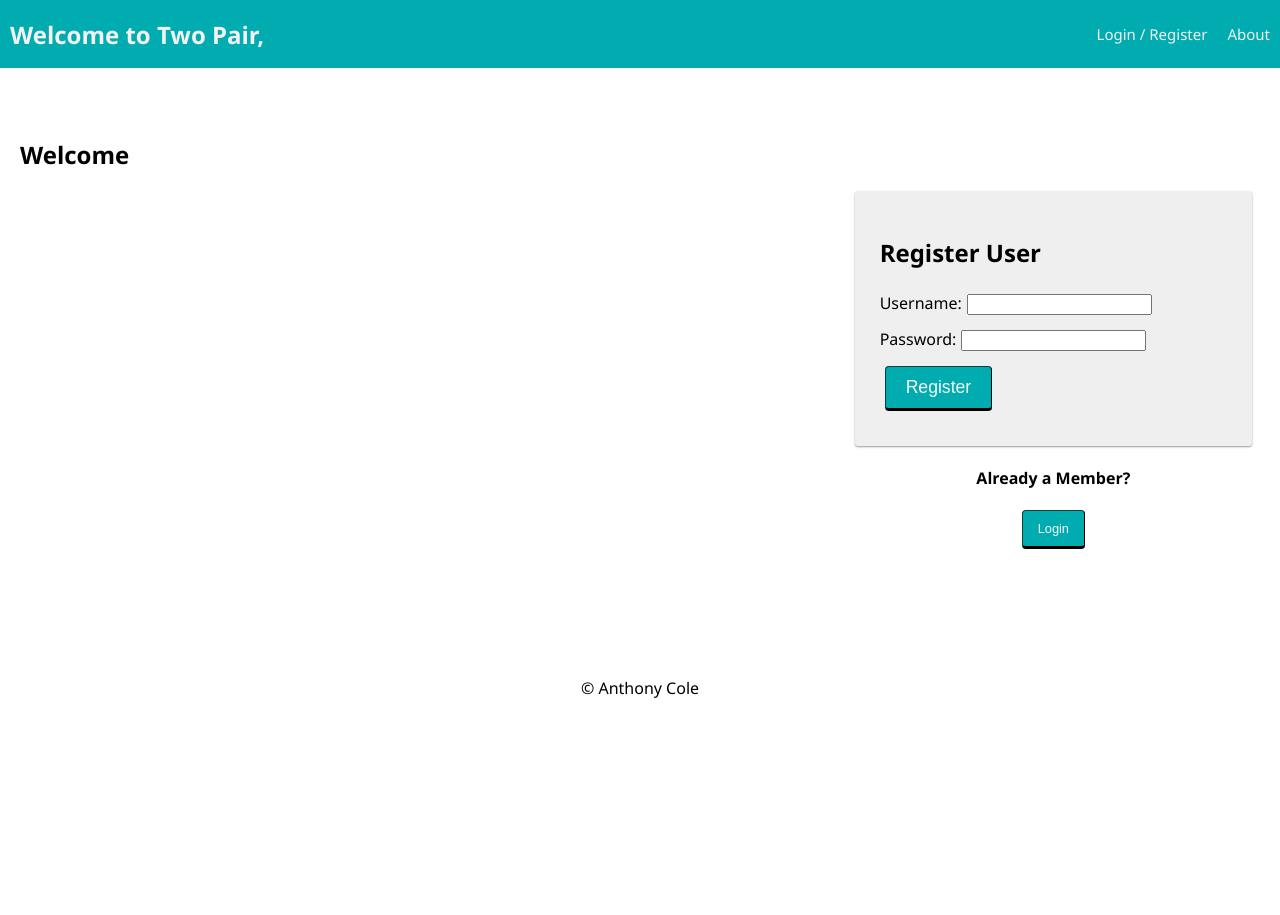
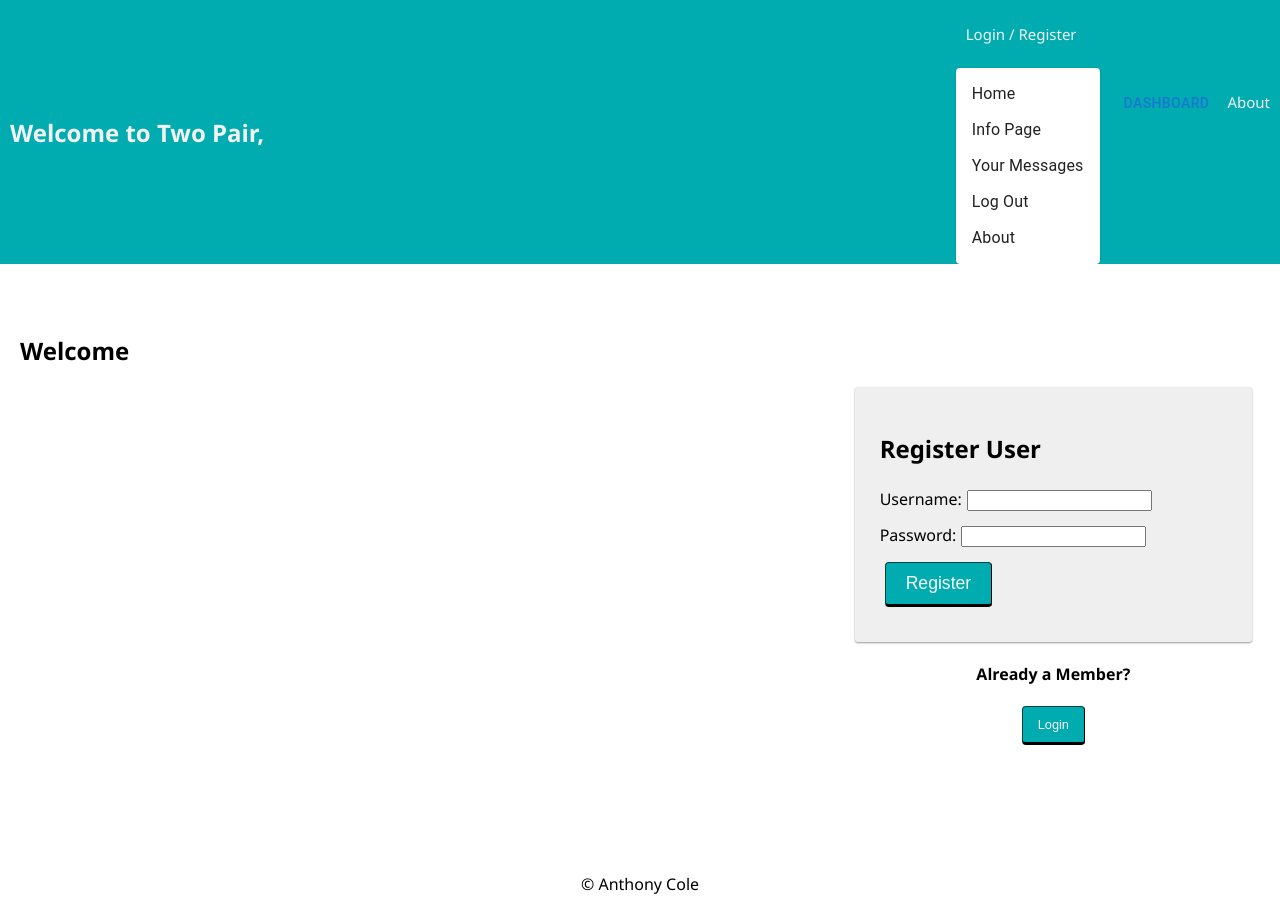
Before and after one commit to phraunc/solo-project, a React (Create React App) app: page /message#/home in a window 1280 px wide. Before the commit the page ends 800 px from the top, so only its background shows below. Built offline with nearby package versions, Linux system fonts and the light colour scheme; no server answers.

Commit message:
working onn condencing my menu items into a link that pops down using material UI.

```diff
--- a/src/components/MessagePage/Message.jsx
+++ b/src/components/MessagePage/Message.jsx
@@ -4,12 +4,7 @@ import { useSelector } from "react-redux";
 import { useDispatch } from "react-redux";
 import { useHistory } from "react-router-dom";
 import EditMessage from "../EditMessage/EditMessage";
-import {
-  AccordionActions,
-  AccordionSummary,
-  Button,
-  Tooltip,
-} from "@mui/material";
+import { AccordionActions, Button, Tooltip } from "@mui/material";
 import DeleteIcon from "@mui/icons-material/Delete";
 import Box from "@mui/material/Box";
 import Fab from "@mui/material/Fab";
@@ -33,6 +28,25 @@ const Accordion = styled((props) => (
   },
   "&:before": {
     display: "none",
+  },
+}));
+
+const AccordionSummary = styled((props) => (
+  <MuiAccordionSummary
+    expandIcon={<ArrowForwardIosSharpIcon sx={{ fontSize: "0.9rem" }} />}
+    {...props}
+  />
+))(({ theme }) => ({
+  backgroundColor:
+    theme.palette.mode === "dark"
+      ? "rgba(255, 255, 255, .05)"
+      : "rgba(0, 0, 0, .03)",
+  flexDirection: "row-reverse",
+  "& .MuiAccordionSummary-expandIconWrapper.Mui-expanded": {
+    transform: "rotate(90deg)",
+  },
+  "& .MuiAccordionSummary-content": {
+    marginLeft: theme.spacing(1),
   },
 }));
 
@@ -127,6 +141,8 @@ function MessagePage() {
                 return (
                   <div key={item.id}>
                     <p>
+                      <Accordion>
+                        <AccordionSummary>
                           {timestamp}{" "}
                           <Typography
                             sx={{ fontSize: 20 }}
@@ -135,9 +151,15 @@ function MessagePage() {
                           >
                             From: {item.username}
                           </Typography>{" "}
-                      <Typography sx={{ fontSize: 20 }} color="text.secondary">
+                        </AccordionSummary>
+                        <AccordionDetails>
+                          <Typography
+                            sx={{ fontSize: 20 }}
+                            color="text.secondary"
+                          >
                             Category: {item.category}
                           </Typography>
+
                           <Typography
                             sx={{ fontSize: 15 }}
                             color="text.secondary"
@@ -159,6 +181,8 @@ function MessagePage() {
                           ) : (
                             <></>
                           )}
+                        </AccordionDetails>
+                      </Accordion>
                     </p>
                   </div>
                 );
--- a/src/components/Nav/Nav.jsx
+++ b/src/components/Nav/Nav.jsx
@@ -3,9 +3,51 @@ import { Link } from "react-router-dom";
 import LogOutButton from "../LogOutButton/LogOutButton";
 import "./Nav.css";
 import { useSelector } from "react-redux";
+import ClickAwayListener from '@mui/material/ClickAwayListener';
+import Grow from '@mui/material/Grow';
+import Paper from '@mui/material/Paper';
+import Popper from '@mui/material/Popper';
+import MenuItem from '@mui/material/MenuItem';
+import MenuList from '@mui/material/MenuList';
+import Stack from '@mui/material/Stack';
+import Button from '@mui/material/Button';
 
 function Nav() {
   const user = useSelector((store) => store.user);
+
+  const [open, setOpen] = React.useState(false);
+  const anchorRef = React.useRef(null);
+
+  const handleToggle = () => {
+    setOpen((prevOpen) => !prevOpen);
+  };
+
+  const handleClose = (event) => {
+    if (anchorRef.current && anchorRef.current.contains(event.target)) {
+      return;
+    }
+    setOpen(false);
+  };
+
+  function handleListKeyDown(event) {
+    if (event.key === 'Tab') {
+      event.preventDefault();
+      setOpen(false);
+    } else if (event.key === 'Escape') {
+      setOpen(false);
+    }
+  }
+
+    // return focus to the button when we transitioned from !open -> open
+    const prevOpen = React.useRef(open);
+    React.useEffect(() => {
+      if (prevOpen.current === true && open === false) {
+        anchorRef.current.focus();
+      }
+
+      prevOpen.current = open;
+    }, [open]);
+
 
   return (
     <div className="nav">
@@ -21,6 +63,62 @@ function Nav() {
           </Link>
         )}
 
+<Stack direction="row" spacing={2}>
+      <Paper>
+        <MenuList>
+          <MenuItem>Home</MenuItem>
+          <MenuItem>Info Page</MenuItem>
+          <MenuItem>Your Messages</MenuItem>
+          <MenuItem>Log Out</MenuItem>
+          <MenuItem>About</MenuItem>
+        </MenuList>
+      </Paper>
+      <div>
+        <Button
+          ref={anchorRef}
+          id="composition-button"
+          aria-controls={open ? 'composition-menu' : undefined}
+          aria-expanded={open ? 'true' : undefined}
+          aria-haspopup="true"
+          onClick={handleToggle}
+        >
+          Dashboard
+        </Button>
+        <Popper
+          open={open}
+          anchorEl={anchorRef.current}
+          role={undefined}
+          placement="bottom-start"
+          transition
+          disablePortal
+        >
+          {({ TransitionProps, placement }) => (
+            <Grow
+              {...TransitionProps}
+              style={{
+                transformOrigin:
+                  placement === 'bottom-start' ? 'left top' : 'left bottom',
+              }}
+            >
+              <Paper>
+                <ClickAwayListener onClickAway={handleClose}>
+                  <MenuList
+                    autoFocusItem={open}
+                    id="composition-menu"
+                    aria-labelledby="composition-button"
+                    onKeyDown={handleListKeyDown}
+                  >
+                    <MenuItem onClick={handleClose}>Home</MenuItem>
+                    <MenuItem onClick={handleClose}>Info Page</MenuItem>
+                    <MenuItem onClick={handleClose}>Your Messages</MenuItem>
+                    <MenuItem onClick={handleClose}>Log Out</MenuItem>
+                    <MenuItem onClick={handleClose}>About</MenuItem>
+                  </MenuList>
+                </ClickAwayListener>
+              </Paper>
+            </Grow>
+          )}
+        </Popper>
         {/* If a user is logged in, show these links */}
         {user.id && (
           <>
@@ -47,8 +145,14 @@ function Nav() {
         <Link className="navLink" to="/about">
           About
         </Link>
+        </div>
+        </Stack>
+
       </div>
+
     </div>
+
+
   );
 }
 
```
Lines whose indentation alone changed are shown as unchanged.
